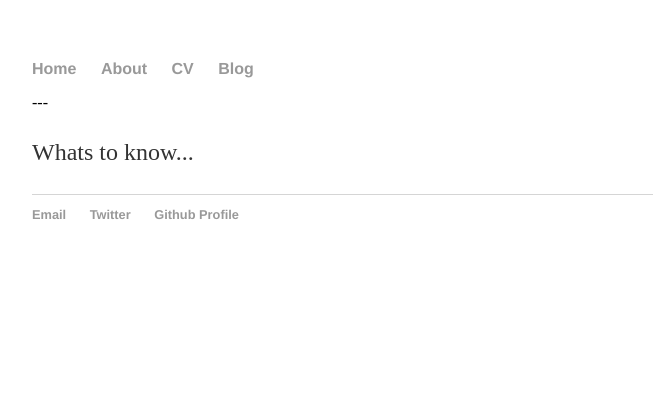
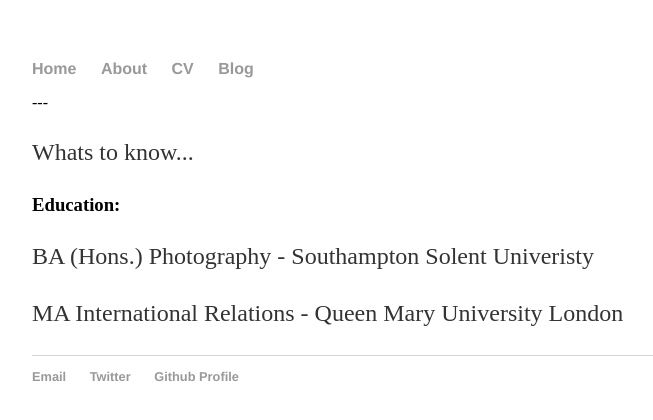
Before and after one commit to klparsons/klparsons90.github.io, a Jekyll site: the page built from about/index.html, in a window 1280 px wide. Shown: the top 420 px of the page, without its empty margins (160-813 px from the left). Built offline with Jekyll 4.4.1, drawn with Linux system fonts in a browser that asks for light colours.

Commit message:
Update index.html

```diff
--- a/about/index.html
+++ b/about/index.html
@@ -4,3 +4,6 @@ title: Keith Parsons
 ---
 ---
       <p>Whats to know...</p>
+       <h3>Education:</h3>
+    <p>BA (Hons.) Photography - Southampton Solent Univeristy</p>
+    <p>MA International Relations - Queen Mary University London</p>
```
